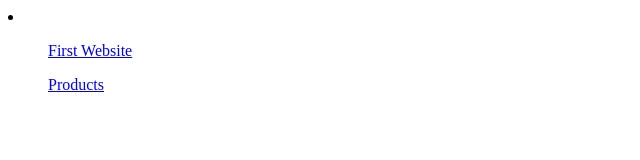
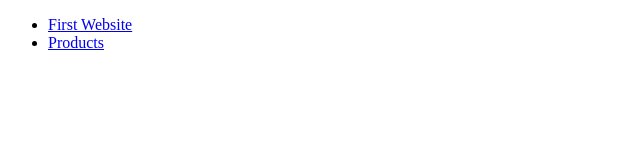
Before and after one commit to icebeam7/WWW4T, a plain HTML site: page index.html in a window 1280 px wide. Shown: the whole page, without its empty margins (0-640 px from the left). Drawn offline with Linux system fonts and the light colour scheme.

Commit message:
Fix Home Menu

```diff
--- a/index.html
+++ b/index.html
@@ -7,9 +7,9 @@
     <title>My Website</title>
 </head>
 <body>
-    <li>
-        <ul><a href="./first/index.html">First Website</a></ul>
-        <ul><a href="./products/index.html">Products</a></ul>
-    </li>
+    <ul>
+        <li><a href="./first/index.html">First Website</a></li>
+        <li><a href="./products/index.html">Products</a></li>
+    </ul>
 </body>
 </html>
```
